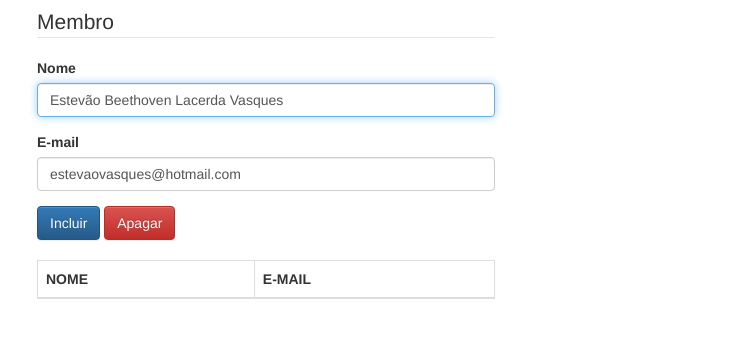
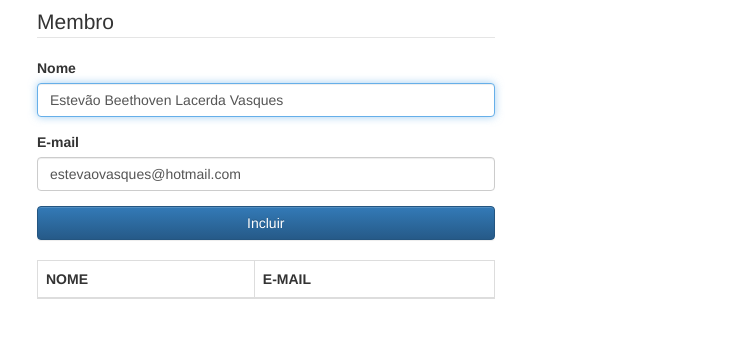
Before and after one commit to extevao/javascript, a plain HTML site: page contribuicao/client/index.html in a window 1280 px wide. Shown: the part 189-526 px from the top of the page, without its empty margins (33-789 px from the left). Drawn offline with Linux system fonts and the light colour scheme.

Commit message:
Não sei o que eu fiz, pq foi ontem

```diff
--- a/contribuicao/client/views/MembroFormView.js
+++ b/contribuicao/client/views/MembroFormView.js
@@ -17,15 +17,13 @@ class MembroFormView {
                       <label for="email">E-mail</label>
                       <input type="email" id="email" class="form-control" required/>
                   </div>
-                  <div class="">
-                      <button class="btn btn-primary" type="submit">
-                      Incluir
-                    </button>
-                      <button class="btn btn-danger" type="button">
-                      Apagar
-                    </button>
 
-                  </div>
+                  <button class="btn btn-primary btn-block" type="submit">
+                  Incluir
+                </button>
+
+
+
               </fieldset>
 
           </form>
```
Also changed, not shown: contribuicao/client/index.html (+0 -4 lines).
